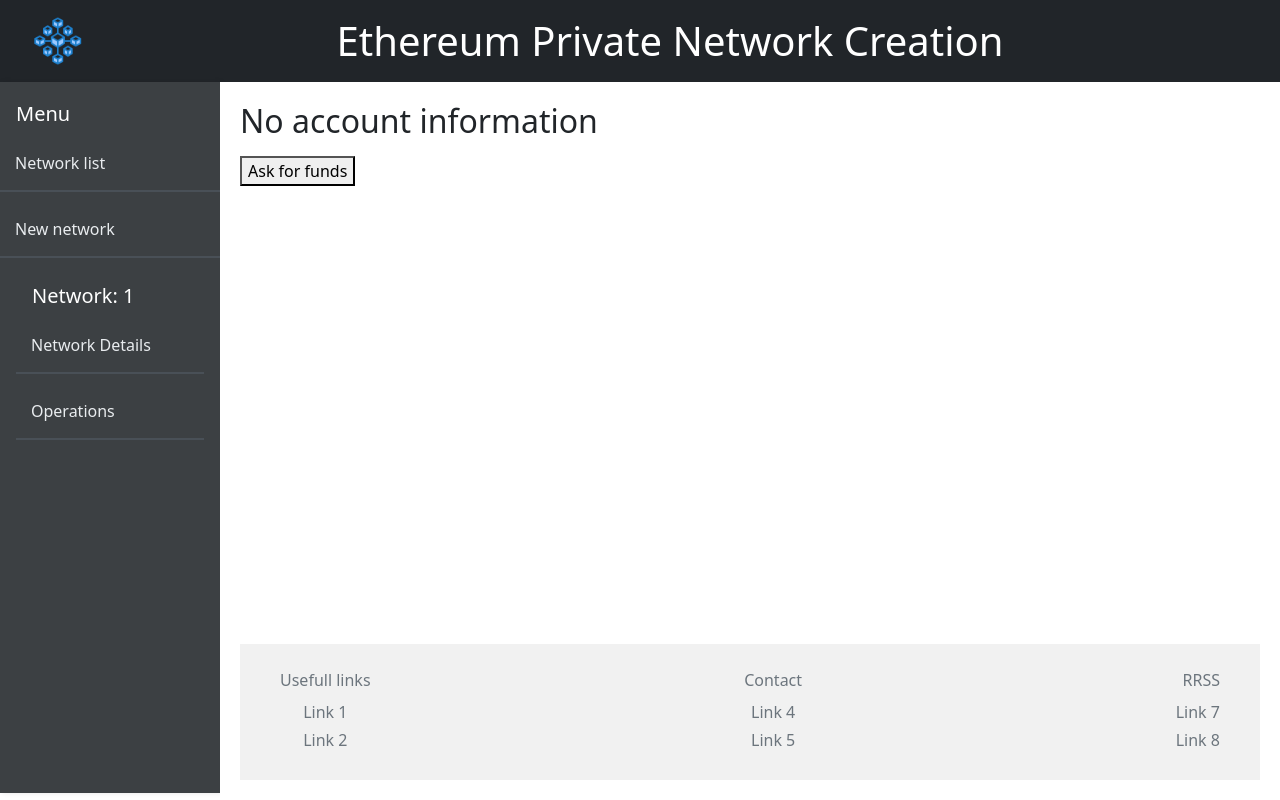
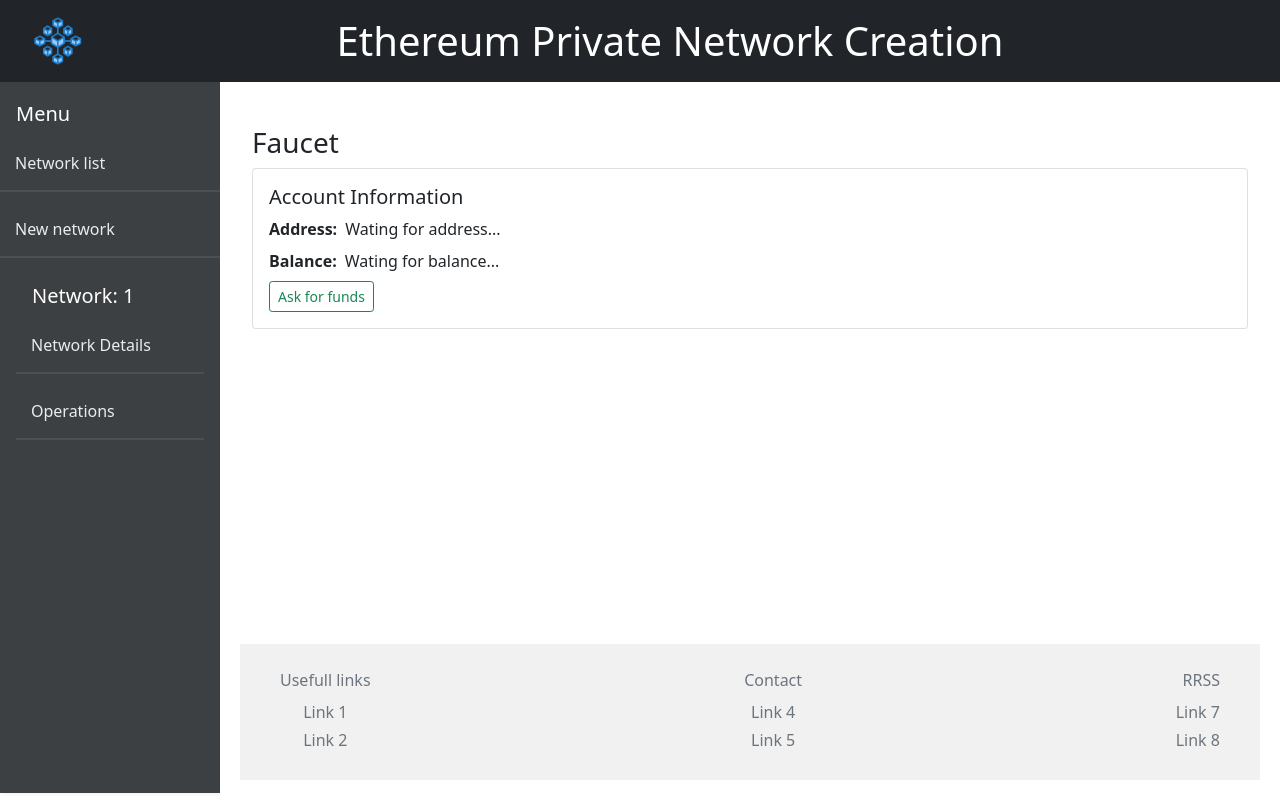
Before and after one commit to codecrypto-academy/pfm-web2.5-oct24-1, a React (Vite) app in the folder frontend/: page /network/1/faucet in a window 1280 px wide. Built offline with nearby package versions, Linux system fonts and the light colour scheme; no server answers.

Commit message:
feat: front end for the faucet

```diff
--- a/frontend/src/components/Faucet.tsx
+++ b/frontend/src/components/Faucet.tsx
@@ -1,11 +1,25 @@
 import { useEffect, useState } from "react"
+import { ToastContainer, useToast } from "../components/Toast/Toast";
 import { useParams } from 'react-router-dom'
+
+interface Transaction {
+    address: string
+    block: number
+    txHash: string
+    amount: string
+    balance: string
+    date: string
+}
 
 export const Faucet:React.FC = () => {
     const { id } = useParams<{id: string}>()
-    const [state, setState] = useState<{account: string|null}>({account: null})
+    const [state, setState] = useState<{
+        account: string|null,
+        balance: string | null}>({
+            account: null,
+            balance: null})
     const [loading, setLoading] = useState<boolean>(false)
-    const [tx, setTx] = useState<object | null>()
+    const [tx, setTx] = useState<Transaction | null>()
 
     useEffect(() =>{
         const ethereum = (window as any).ethereum
@@ -13,40 +27,148 @@ export const Faucet:React.FC = () => {
             alert("Install metamask")
             return
         }
-        ethereum.request({
-            method:"eth_accounts"
-        }).then((accounts: string[]) =>{
-            setState({account: accounts[0]})
+
+        const updateBalance = (account: string) => {
+            ethereum
+                .request({
+                    method: "eth_getBalance",
+                    params: [account, "latest"],
+                })
+                .then((balance: string) => {
+                    const balanceInWei = parseInt(balance, 16);
+                    const ethFactor = 10**18
+                    const balanceInEth = balanceInWei / ethFactor;
+                    console.log(balanceInEth)// Convert Wei to Ether
+                    setState((prevState) => ({
+                        ...prevState,
+                        account,
+                        balance: balanceInEth.toString(),
+                    }));
+                })
+                .catch((error: any) => {
+                    console.error("Error fetching balance:", error);
+                });
+        };
+
+        const handleAccountsChanged = (accounts: string[]) => {
+            if (accounts.length === 0) {
+                alert("No account found");
+                setState((prevState) => ({
+                    ...prevState,
+                    account: null,
+                    balance: "0",
+                }));
+            } else {
+                const account = accounts[0];
+                setState((prevState) => ({ ...prevState, account }));
+                updateBalance(account);
+            }
+        };
+
+        ethereum
+        .request({ method: "eth_accounts" })
+        .then((accounts: string[]) => {
+            if (accounts.length > 0) {
+                handleAccountsChanged(accounts);
+            } else {
+                alert("No account found");
+            }
         })
-        ethereum.on("accountsChanged",
-            (accounts: string[]) =>{
-                setState({account: accounts[0]})
-            })
+        .catch((error: any) => {
+            console.error("Error fetching accounts:", error);
+        });
+
+        ethereum.on("accountsChanged", handleAccountsChanged);
+
+        return () => {
+        // Clean up the event listener
+            ethereum.removeListener("accountsChanged", handleAccountsChanged);
+        };
     }, [setState])
+
+    const apiUrl = import.meta.env.VITE_API_URL
 
     async function handleClick() {
         setLoading(true)
         if (!state.account){
             return 'There is no account'
         }
-        const response = await fetch(`http://localhost:3000/network/${id}/faucet/${state.account}`)
-        const transaction = await response.json() as object | null
-        setTx(transaction)
-        setLoading(false)
+        try {
+            const response = await fetch(`${apiUrl}/network/${id}/faucet/${state.account}`,{
+                method: "GET"
+            })
+            const transaction = await response.json() as Transaction | null
+            if(!transaction) {
+                return
+            }
+            await setTx(transaction)
+            setState((prevState) => ({ ...prevState, balance: transaction.balance.toString()}))
+            setLoading(false)
+        } catch (error) {
+
+        }
     }
 
     return(
-        <div>
-            <h2>
-                { state.account ?
-                    <p>Account: {state.account}  </p> :
-                    <p>No account information</p>
-                }
-            </h2>
-            <button onClick={async () => handleClick()} disabled={loading}>
-                {loading ? 'Waiting for tx...':'Ask for funds' }
-            </button>
-            { tx && <p>Response: {JSON.stringify(tx)} </p>}
+        <div className="container mt-4">
+            <h3>Faucet</h3>
+            <section className="card mb-4">
+                <div className="card-body">
+                    <h5 className="card-title">Account Information</h5>
+                    <ul className="list-unstyled mb-0">
+                        <li className="mb-2">
+                        <strong className="me-2">Address:</strong>
+                            { state.account ? state.account : "Wating for address..." }
+                        </li>
+                        <li className="mb-2">
+                        <strong className="me-2">Balance:</strong>
+                            { state.balance ? state.balance : "Wating for balance..." }
+                        </li>
+                    </ul>
+                        {!loading ? (
+                            <button
+                                onClick={async () => handleClick()}
+                                disabled={loading}
+                                className="btn btn-outline-success btn-sm d-flex"
+                            >Ask for funds
+                            </button>
+                            ) : (
+                            <button
+                            disabled={loading}
+                            className="btn btn-warning"
+                            >
+                            Waiting for tx...
+                            </button>)}
+                </div>
+            </section>
+            { tx &&
+            <section className="card mb-4">
+                <div className="card-body">
+                    <h5 className="card-title">Transaction Information</h5>
+                    <ul className="list-unstyled mb-0">
+                        <li className="mb-2">
+                        <strong className="me-2">Block Number:</strong>
+                            {JSON.stringify(tx.block).trim().replace(/^["']|["']$/g, '')}
+                        </li>
+                        <li className="mb-2">
+                        <strong className="me-2">Transaction Hash:</strong>
+                            {JSON.stringify(tx.txHash).trim().replace(/^["']|["']$/g, '')}
+                        </li>
+                        <li className="mb-2">
+                        <strong className="me-2">Balance:</strong>
+                            {JSON.stringify(tx.balance).trim().replace(/^["']|["']$/g, '')}
+                        </li>
+                        <li className="mb-2">
+                        <strong className="me-2">Amount sent:</strong>
+                            {JSON.stringify(tx.amount).trim().replace(/^["']|["']$/g, '')}
+                        </li>
+                        <li>
+                        <strong className="me-2">Timestamp:</strong>
+                            {JSON.stringify(tx.date).trim().replace(/^["']|["']$/g, '')}
+                        </li>
+                    </ul>
+                </div>
+            </section>}
         </div>
     )
 }
```
Also changed, not shown: 2 other files (tests, documents, lock files or other folders).
